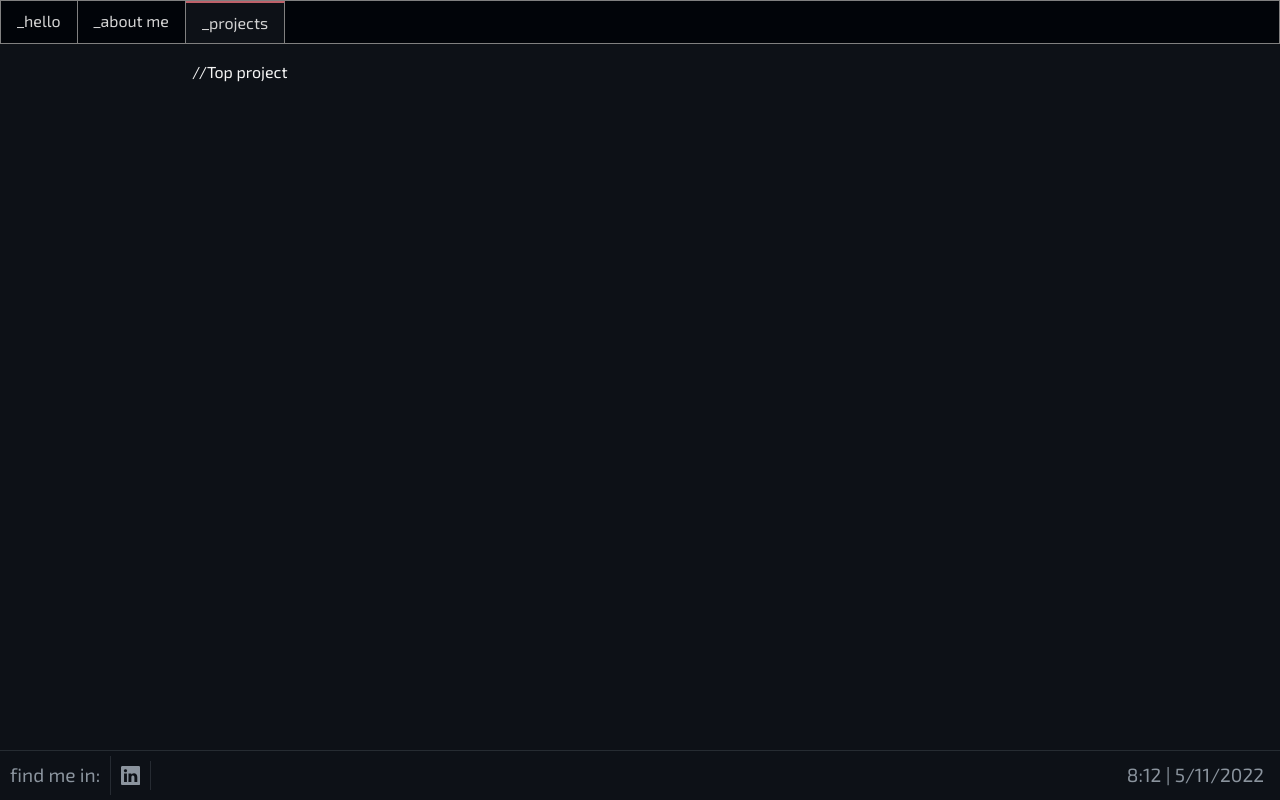
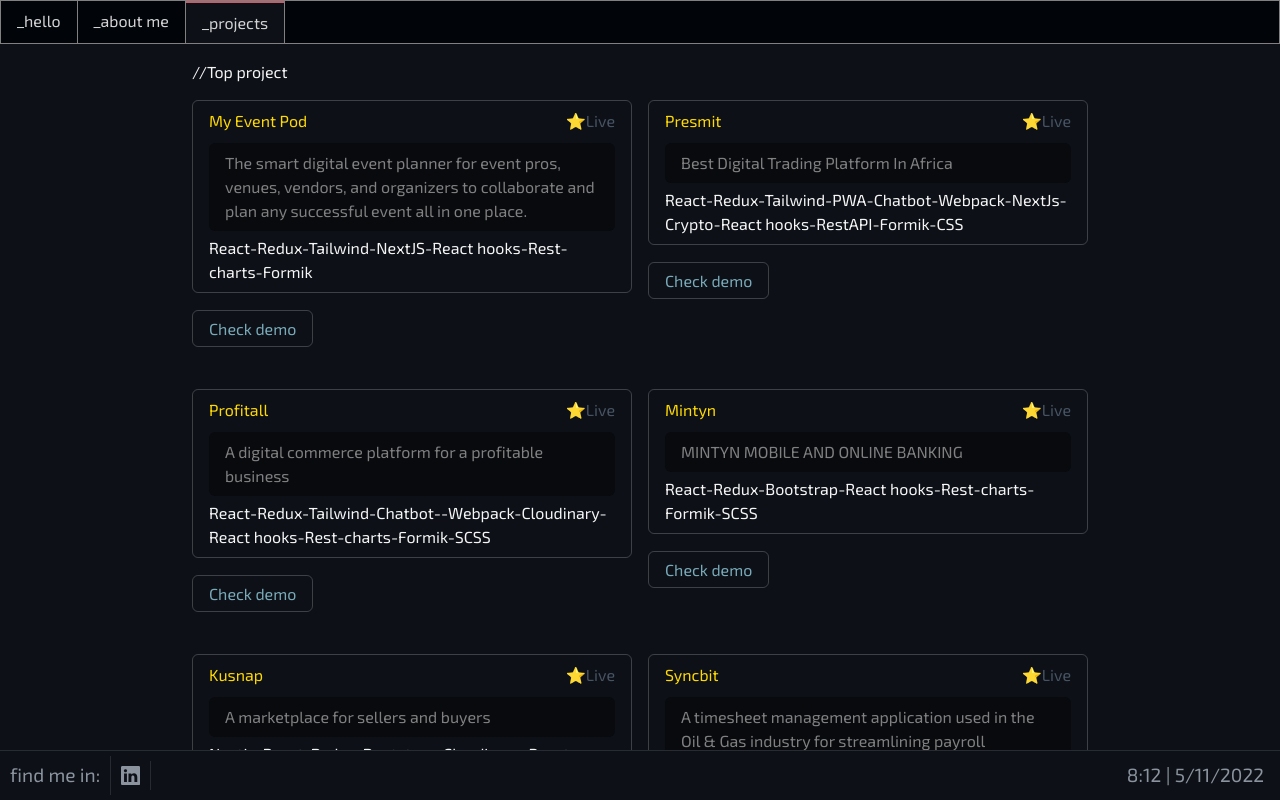
Before and after one commit to damatie/edafe-maxwell, a Next.js app: page /project in a window 1280 px wide. Built offline with nearby package versions, Linux system fonts and the light colour scheme.

Commit message:
Update project.jsx

```diff
--- a/pages/project.jsx
+++ b/pages/project.jsx
@@ -6,7 +6,94 @@ import { motion } from "framer-motion";
 const Project = ({ pinnedItems }) => {
 
   const projects = [
-
+     {
+    name: 'My Event Pod',
+    stargazerCount: '100',
+    description: 'The smart digital event planner for event pros, venues, vendors, and organizers to collaborate and plan any successful event all in one place.',
+    url: 'https://www.myeventpod.com/',
+    status: 'Live',
+    stack:'React-Redux-Tailwind-NextJS-React hooks-Rest-charts-Formik'
+    },
+     {
+    name: 'Presmit',
+    stargazerCount: '100',
+    description: 'Best Digital Trading Platform In Africa',
+    url: 'https://prestmit.com/',
+    status: 'Live',
+    stack:'React-Redux-Tailwind-PWA-Chatbot-Webpack-NextJs-Crypto-React hooks-RestAPI-Formik-CSS'
+    },
+     {
+    name: 'Profitall',
+    stargazerCount: '100',
+    description: 'A digital commerce platform for a profitable business',
+    url: 'https://www.profitall.co.uk/',
+    status: 'Live',
+    stack:'React-Redux-Tailwind-Chatbot--Webpack-Cloudinary-React hooks-Rest-charts-Formik-SCSS'
+    },
+    {
+    name: 'Mintyn',
+    stargazerCount: '100',
+    description: 'MINTYN MOBILE AND ONLINE BANKING',
+    url: 'https://mintyn.com/',
+    status: 'Live',
+    stack:'React-Redux-Bootstrap-React hooks-Rest-charts-Formik-SCSS'
+    },
+   {
+    name: 'Kusnap',
+    stargazerCount: '100',
+    description: 'A marketplace for sellers and buyers',
+    url: 'https://kusnap.com/',
+    status: 'Live',
+    stack:'Nextjs-React-Redux-Bootstrap-Cloudinary-React hooks-Rest-charts'
+    },
+     {
+    name: 'Syncbit',
+    stargazerCount: '100',
+    description: 'A timesheet management application used in the Oil & Gas industry for streamlining payroll',
+    url: 'https://syncbit.io/',
+    status: 'Live',
+    stack:'Nextjs-React-Tailwind-Redux-Mui-React hooks-Rest-typeScript'
+    },
+     {
+    name: 'BitMARte',
+    stargazerCount: '100',
+    description: 'A complete commerce platform that will allow merchants to start, grow, and manage a business.',
+    url: 'https://www.bitmarte.com/',
+    status: 'Live',
+    stack:'Nextjs-React-Tailwind-Redux-Mui-Cloudinary-React hooks-Rest-typeScript-AWS'
+    },
+    {
+    name: 'Crusifix Games',
+    stargazerCount: '100',
+    description: 'The Crucifix Games application is a minimal and responsive web application created to host contests with an intuitive leadership board & point ranking system. Customers can also book and pay for games',
+    url: 'https://crusifix.vercel.app/',
+    status: 'Live',
+    stack:'Nextjs-React-Tailwind-Redux-React hooks-Rest-typeScript'
+    },
+     {
+    name: 'Muxt',
+    stargazerCount: '100',
+    description: 'A digital ad space with tools that drive your business',
+    url: 'https://muxt.net',
+    status: 'Ongoing',
+     stack:'Nextjs-React-Tailwind-Redux-Formik-Jest-Rechart-Firebase-React hooks'
+    },
+     {
+    name: '5chub',
+    stargazerCount: '100',
+    description: 'A facility management web application that provides users the ability to request for artisans and related facility management services',
+    url: 'https://www.5chub.com/',
+    status: 'Live',
+     stack:'PHP-MYSQL-Bootstrap-Laravel'
+    },
+        {
+    name: '5cee',
+    stargazerCount: '100',
+    description: 'A facility management web application that provides users the ability to request for artisans and related facility management services',
+    url: 'https://www.5cee.com/careers',
+    status: 'Live',
+     stack:'React-Redux-Mui'
+  }
   ]
   return (
     <div className={style.project}>
```
